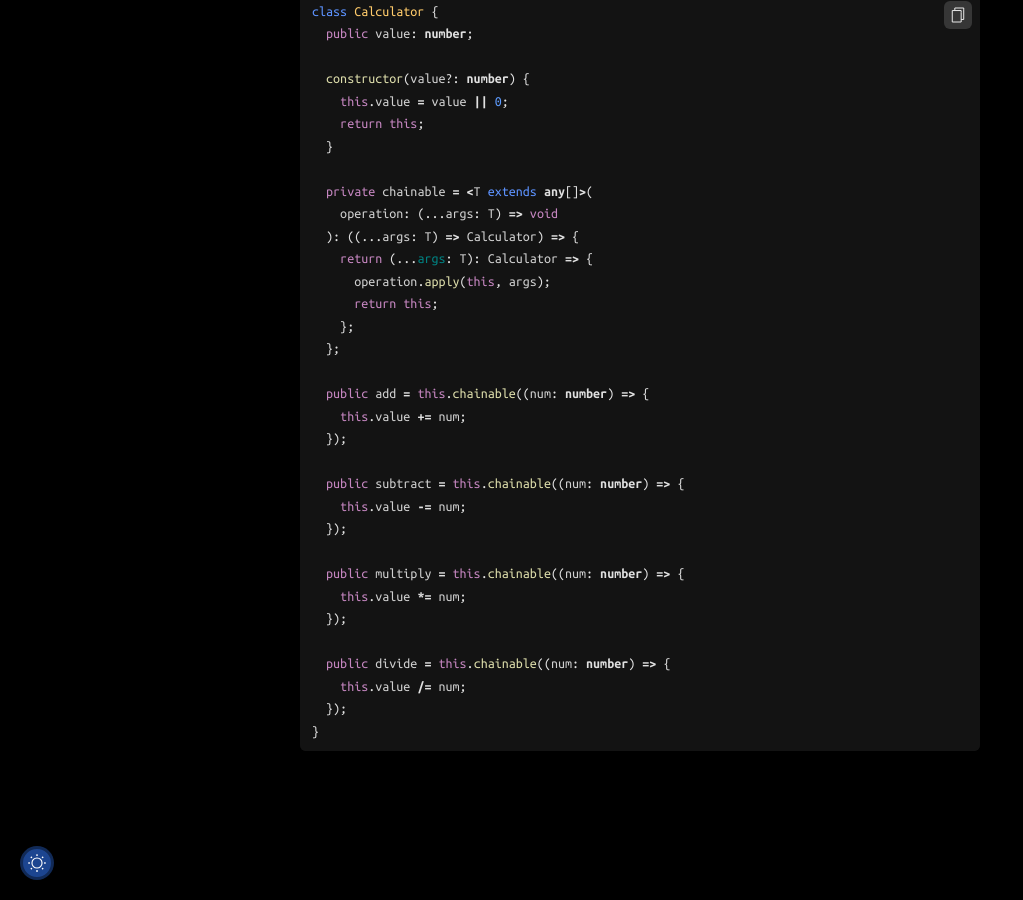
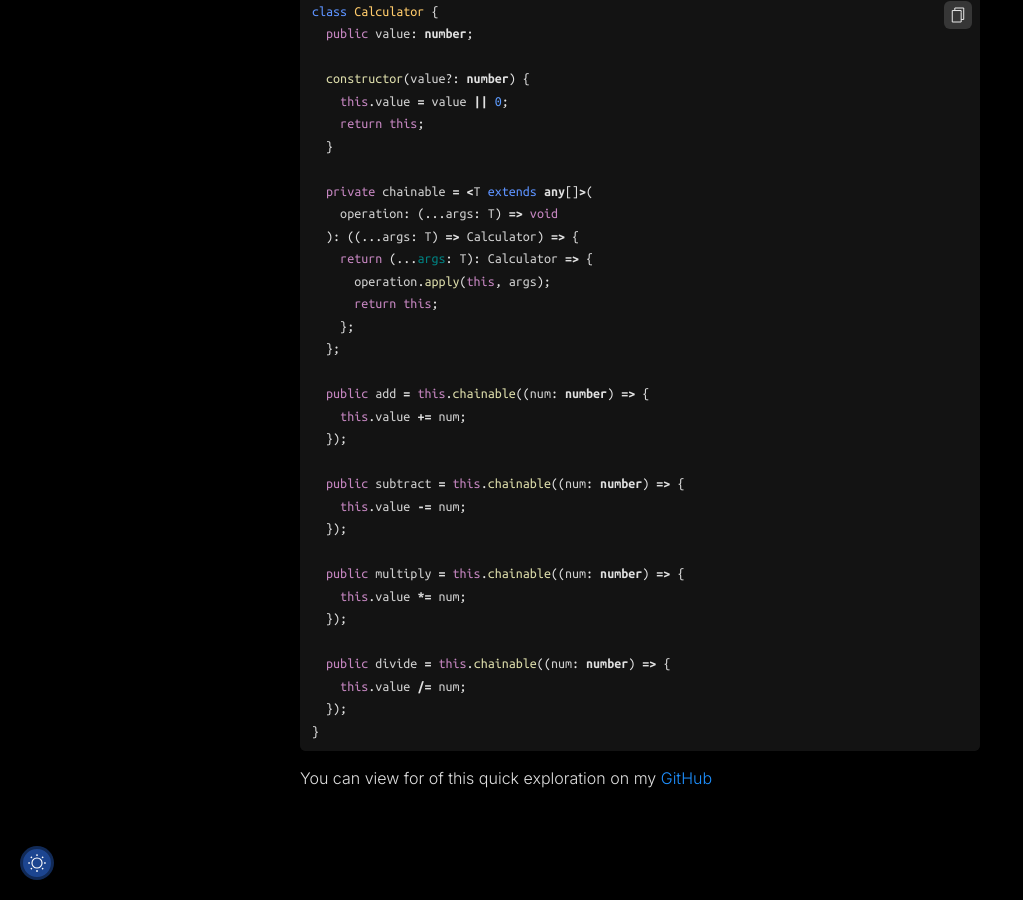
Before and after one commit to karsonkalt/karsonkalt.github.io, a Jekyll site: the page built from _notes/2024-07-10-note.markdown, in a window 1280 px wide and 900 px high, scrolled down 1241 px. Shown: the whole window, without its empty margins (0-1023 px from the left). Built offline with Jekyll 4.4.1, drawn with Linux system fonts in a browser that asks for light colours.

Commit message:
add link

````diff
--- a/_notes/2024-07-10-note.markdown
+++ b/_notes/2024-07-10-note.markdown
@@ -88,3 +88,5 @@ class Calculator {
   });
 }
 ```
+
+You can view for of this quick exploration on my [GitHub](https://github.com/karsonkalt/ts-playground/tree/main/src/chainable-calculator)
````
